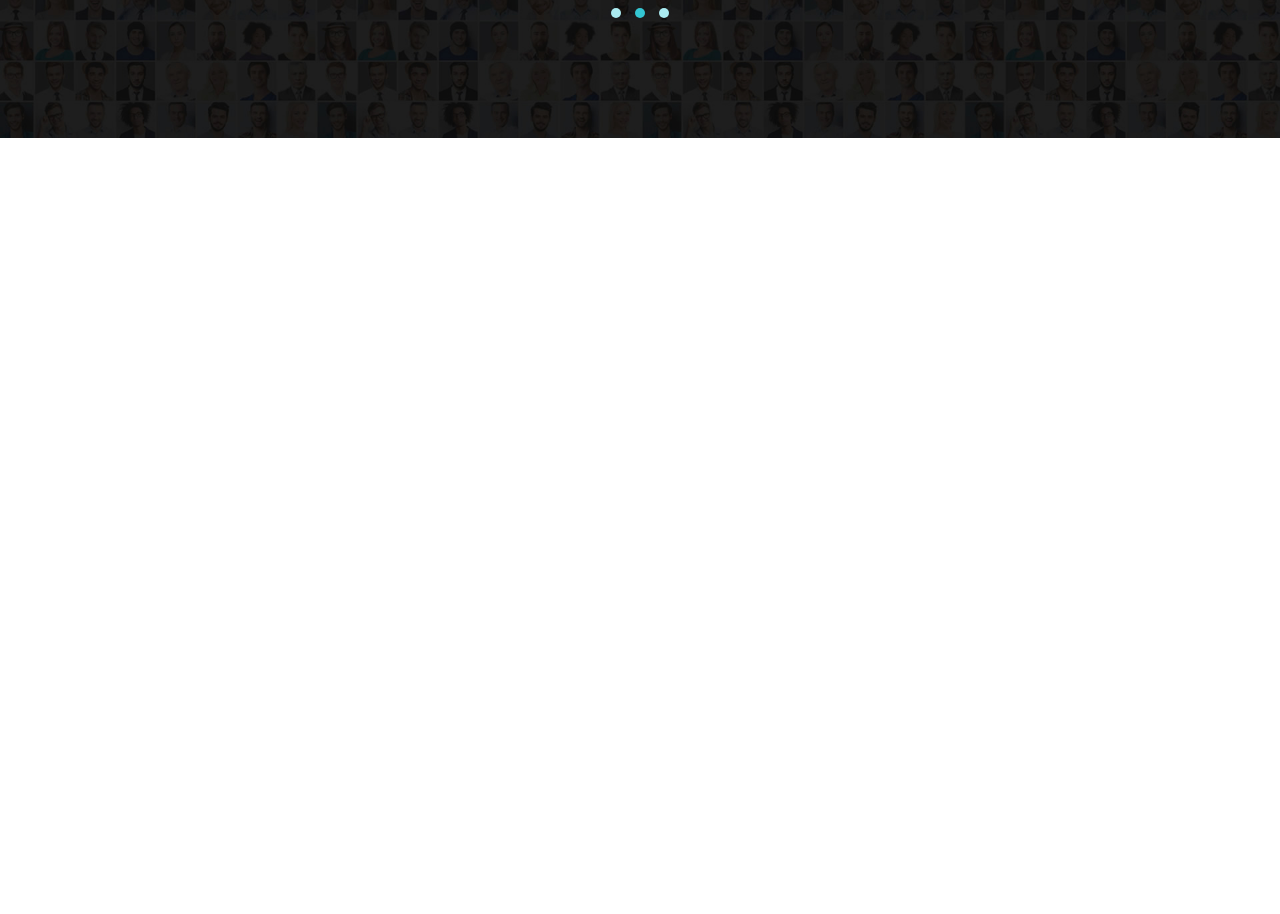
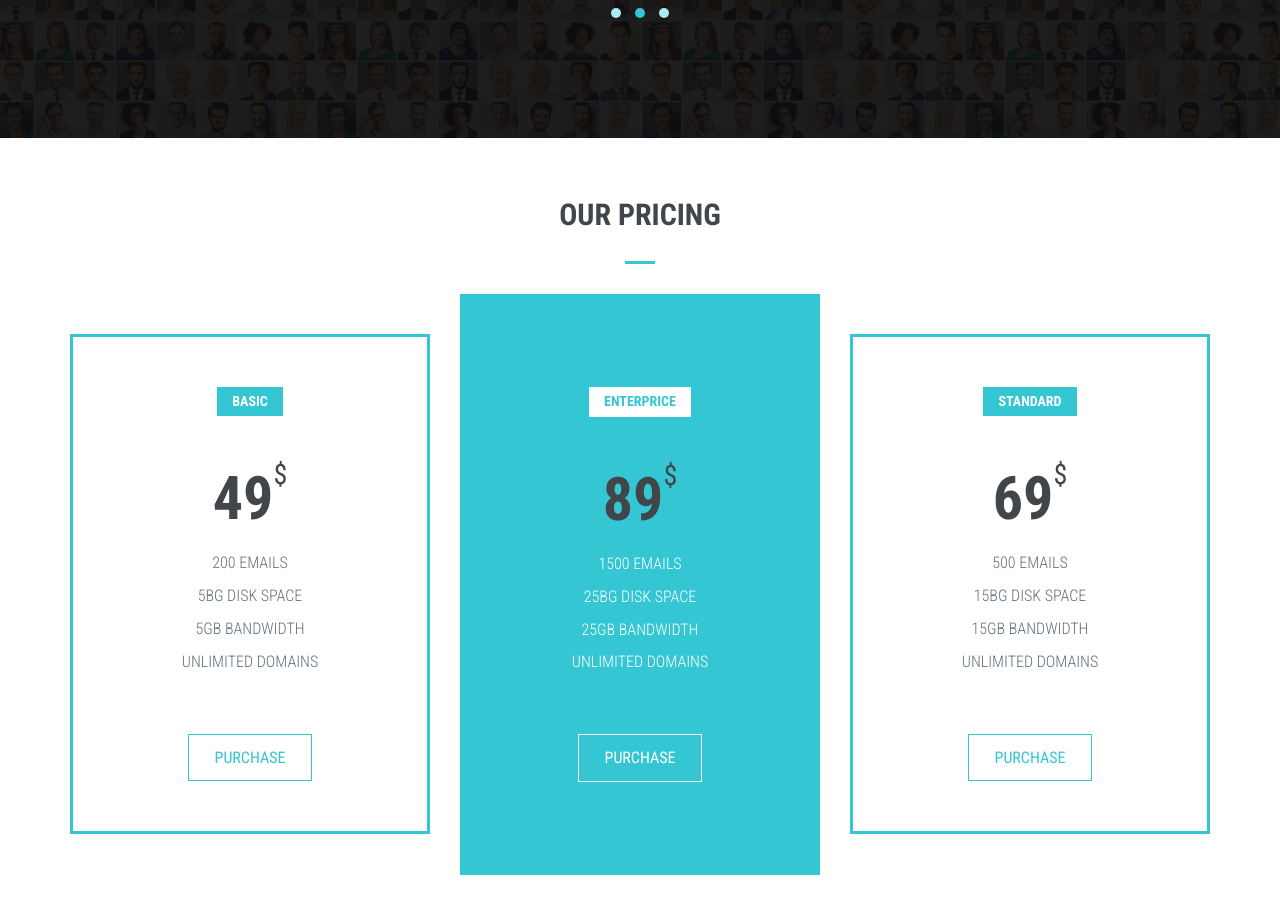
Before and after one commit to jaimefps/bootstrap_test, a website: page index.html in a window 1280 px wide. Shown: the part 4077-4991 px from the top of the page. Before the commit the page ends 4815 px from the top, so only its background shows below. Drawn offline with nearby package versions, Linux system fonts and the light colour scheme; files whose address does not match are found by name.

Commit message:
pricing section: styling complete

```diff
--- a/css/style.css
+++ b/css/style.css
@@ -403,6 +403,7 @@ h4.team-member-designation {
 
 
 /* css with the "before" selector */
+
 .testimonial blockquote::before {
   content: "\201C";
   top: 0;
@@ -426,3 +427,64 @@ h4.team-member-designation {
 .testimonial-author p strong {
   display: block;
 }
+
+
+/*=============================================================================
+                                    PRICING BOXES
+=============================================================================*/
+
+.pricing-box {
+  border: 3px solid #34c6d3;
+  padding: 50px 0;
+  margin: 40px 0;
+}
+
+h4.pricing-title {
+  background-color: #34c6d3;
+  color: white;
+  /* inline-block: here it makes the div's size adapt to the content
+  (so that the div is not larger than nessary) */
+  display: inline-block;
+  padding: 7px 15px;
+  font-size: 14px;
+  font-weight: 700;
+  text-transform: uppercase;
+  margin: 0 0 30px 0;
+}
+
+h3.pricing-value {
+  font-size: 60px;
+  font-weight: 700;
+}
+
+h3.pricing-value sup {
+  font-size: 28px;
+  font-weight: normal;
+  vertical-align: super;
+}
+
+ul.pricing-spec {
+  list-style: none;
+  padding-left: 0;
+  margin: 20px 0 60px 0px;
+}
+
+ul.pricing-spec li p {
+  font-weight: 400px;
+  text-transform: uppercase;
+}
+
+.pricing-box-lg {
+  padding: 90px 0;
+  margin: 0;
+  background-color: #34c6d3;
+}
+
+.pricing-box-lg h4.pricing-title {
+  color: #34c6d3;
+  background-color: white;
+}
+
+.pricing-box-lg .pricing-spec li p {
+  color: white;
+}
--- a/index.html
+++ b/index.html
@@ -55,7 +55,7 @@
   <section id="services">
 
     <div class="content-box">
-      <div class="content-title wow animated fadeInDown" data-wow-duration="1s" data-wow-delay=".5s">
+      <div class="content-title wow animated fadeInDown" data-wow-duration="1s" data-wow-delay=".3s">
         <h3>Services</h3>
         <div class="content-title-underline"></div>
       </div>
@@ -63,7 +63,7 @@
       <!--  first row  -->
       <div class="container">
 
-        <div class="row wow animated fadeInUp" data-wow-duration="1s" data-wow-delay=".5s">
+        <div class="row wow animated fadeInUp" data-wow-duration="1s" data-wow-delay=".3s">
 
           <div class="col-md-4">
             <div class="service-item">
@@ -172,16 +172,16 @@
             <div id="about-content-box-outer">
               <div id="about-content-box-inner">
 
-                <div class="content-title wow animated fadeInDown" data-wow-duration="1s" data-wow-delay=".5s">
+                <div class="content-title wow animated fadeInDown" data-wow-duration="1s" data-wow-delay=".3s">
                   <h3>About Wesco</h3>
                   <div class="content-title-underline"></div>
                 </div>
 
-                <div id="about-desc" class="wow animated fadeInDown" data-wow-duration="1s" data-wow-delay=".5s">
+                <div id="about-desc" class="wow animated fadeInDown" data-wow-duration="1s" data-wow-delay=".3s">
                   <p>Lorem ipsum dolor sit amet, consectetur adipisicing elit. Voluptas iste, ab sunt perferendis consequatur eveniet ipsa est obcaecati odit dolor libero, praesentium reprehenderit repudiandae quasi nesciunt, ratione accusantium quibusdam similique.</p>
                 </div>
 
-                <div id="about-btn" class="wow animated fadeInUp" data-wow-duration="1s" data-wow-delay=".5s">
+                <div id="about-btn" class="wow animated fadeInUp" data-wow-duration="1s" data-wow-delay=".3s">
                   <a class="btn btn-lg btn-general btn-blue" href="#work" role="button">
                     Our Work
                   </a>
@@ -199,7 +199,7 @@
   <!-- WORK  -->
   <section id="work">
     <div class="content-box">
-      <div class="content-title wow animated fadeInDown" data-wow-duration="1s" data-wow-delay=".5s">
+      <div class="content-title wow animated fadeInDown" data-wow-duration="1s" data-wow-delay=".3s">
         <h3> Our Work</h3>
         <div class="content-title-underline"></div>
       </div>
@@ -207,7 +207,7 @@
 
       <div class="container-fluid">
 
-        <div class="row no-gutters wow animated fadeInUp" data-wow-duration="1s" data-wow-delay=".5s">
+        <div class="row no-gutters wow animated fadeInUp" data-wow-duration="1s" data-wow-delay=".3s">
 
           <div class="col-md-3">
             <div class="img-wrapper">
@@ -424,6 +424,94 @@
     </div>
   </section>
 
+  <!--  PRICING -->
+  <section id="pricing">
+    <div class="content-box">
+      <div class="content-title wow animated fadeInDown" data-wow-duration="1s" data-wow-delay=".3s">
+        <h3> Our Pricing</h3>
+        <div class="content-title-underline"></div>
+      </div>
+
+      <div class="container">
+
+        <div class="row">
+
+          <div class="col-md-4 wow animated zoomIn" data-wow-duration="1s" data-wow-delay=".3s">
+            <div class="pricing-box text-center">
+              <h4 class="pricing-title">Basic</h4>
+              <h3 class="pricing-value">49<sup>$</sup></h3>
+              <ul class="pricing-spec">
+                <li>
+                  <p> 200 Emails </p>
+                </li>
+                <li>
+                  <p> 5BG DISK SPACE </p>
+                </li>
+                <li>
+                  <p> 5GB BANDWIDTH</p>
+                </li>
+                <li>
+                  <p> UNLIMITED DOMAINS </p>
+                </li>
+              </ul>
+              <div class="pricing-btn">
+                <a href="#" role="button" class="btn btn-lg btn-general btn-blue">Purchase</a>
+              </div>
+            </div>
+          </div>
+          <div class="col-md-4 wow animated bounceInUp" data-wow-duration="1s" data-wow-delay=".3s">
+            <div class="pricing-box pricing-box-lg text-center">
+              <h4 class="pricing-title">Enterprice</h4>
+              <h3 class="pricing-value">89<sup>$</sup></h3>
+              <ul class="pricing-spec">
+                <li>
+                  <p> 1500 Emails </p>
+                </li>
+                <li>
+                  <p> 25BG DISK SPACE </p>
+                </li>
+                <li>
+                  <p> 25GB BANDWIDTH</p>
+                </li>
+                <li>
+                  <p> UNLIMITED DOMAINS </p>
+                </li>
+              </ul>
+              <div class="pricing-btn">
+                <a href="#" role="button" class="btn btn-lg btn-general btn-white">Purchase</a>
+              </div>
+            </div>
+          </div>
+          <div class="col-md-4 wow animated zoomIn" data-wow-duration="1s" data-wow-delay=".3s">
+            <div class="pricing-box text-center">
+              <h4 class="pricing-title">Standard</h4>
+              <h3 class="pricing-value">69<sup>$</sup></h3>
+              <ul class="pricing-spec">
+                <li>
+                  <p> 500 Emails </p>
+                </li>
+                <li>
+                  <p> 15BG DISK SPACE </p>
+                </li>
+                <li>
+                  <p> 15GB BANDWIDTH</p>
+                </li>
+                <li>
+                  <p> UNLIMITED DOMAINS </p>
+                </li>
+              </ul>
+              <div class="pricing-btn">
+                <a href="#" role="button" class="btn btn-lg btn-general btn-blue">Purchase</a>
+              </div>
+            </div>
+          </div>
+
+        </div>
+
+      </div>
+
+    </div>
+  </section>
   <!--temporary space-->
   <br><br><br><br><br><br><br><br><br><br>
   <br><br><br><br><br><br><br><br><br><br>
```
Lines whose indentation alone changed are shown as unchanged.
